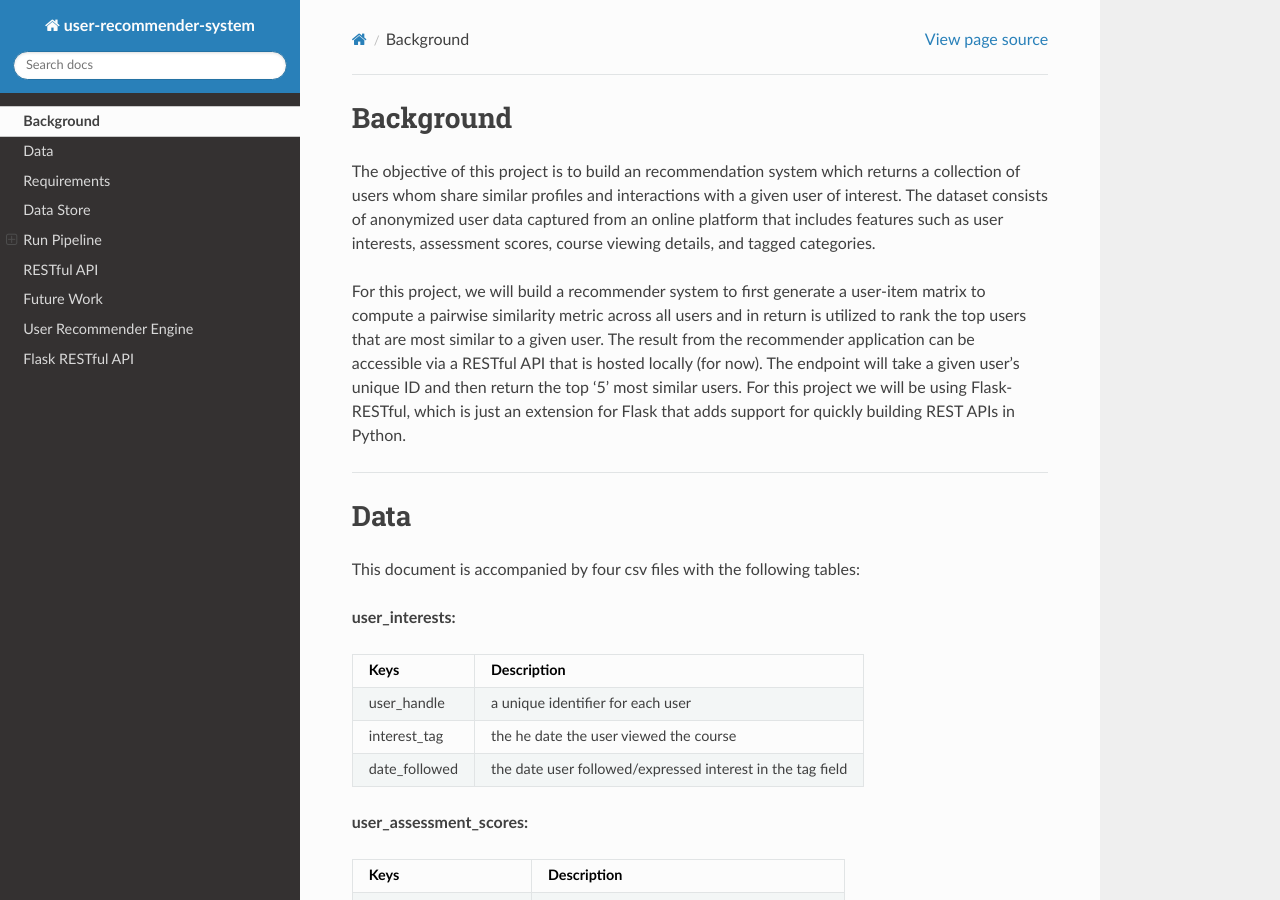
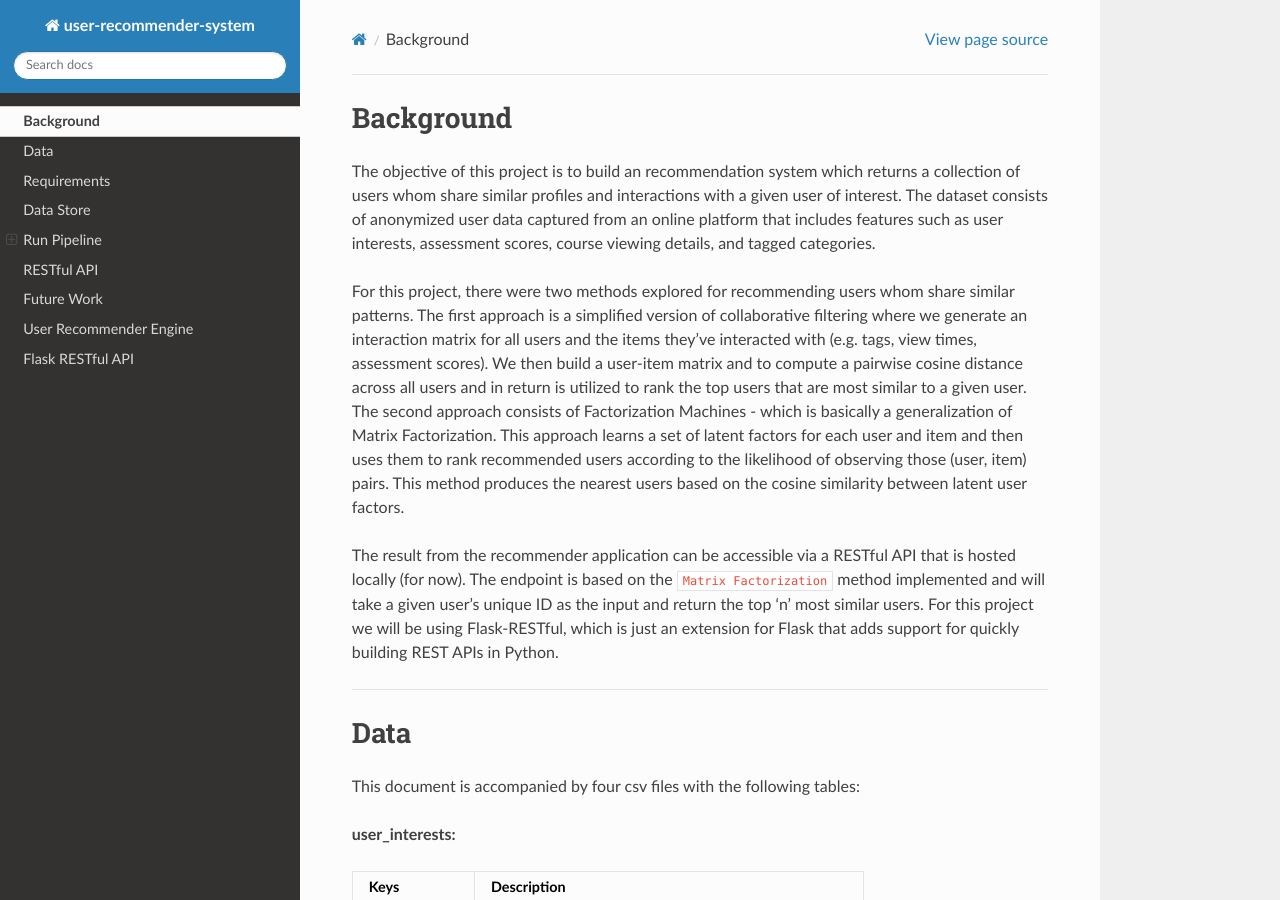
Before and after one commit to Tsmith5151/recommendation-systems, a Sphinx documentation site: the page built from docs/overview.md, in a window 1280 px wide and 900 px high. Built offline with Sphinx 7.4.7 and the Read the Docs theme 2.0.0, drawn with Linux system fonts in a browser that asks for light colours; some of the changed text lies outside the part shown.

Commit message:
update docs

````diff
--- a/docs/overview.md
+++ b/docs/overview.md
@@ -6,12 +6,23 @@ a given user of interest. The dataset consists of anonymized user data captured
 from an online platform that includes features such as user interests,
 assessment scores, course viewing details, and tagged categories.
 
-For this project, we will build a recommender system to first generate a
-user-item matrix to compute a pairwise similarity metric across all users and
-in return is utilized to rank the top users that are most similar to a given
-user. The result from the recommender application can be accessible via a RESTful
-API that is hosted locally (for now). The endpoint will take a given user's
-unique ID and then return the top '5' most similar users. For this project we
+For this project, there were two methods explored for recommending users whom
+share similar patterns. The first approach is a simplified version of
+collaborative filtering where we generate an interaction matrix for all users
+and the items they've interacted with (e.g. tags, view times, assessment
+scores). We then build a user-item matrix and to compute a pairwise cosine
+distance across all users and in return is utilized to rank the top users that
+are most similar to a given user. The second approach consists of Factorization
+Machines - which is basically a generalization of Matrix Factorization. This
+approach learns a set of latent factors for each user and item and then uses
+them to rank recommended users according to the likelihood of observing those
+(user, item) pairs. This method produces the nearest users based on the cosine
+similarity between latent user factors.
+
+The result from the recommender application can be accessible via a RESTful
+API that is hosted locally (for now). The endpoint is based on the `Matrix
+Factorization` method implemented and will take a given user's unique ID as the
+input and return the top 'n' most similar users. For this project we
 will be using Flask-RESTful, which is just an extension for Flask that adds
 support for quickly building REST APIs in Python.
 
@@ -219,7 +230,7 @@ id. The following command can be executed to return the same JSON object:
 python -m server.api --user_id 110
 ```
 
-**Output JSON**
+**Output JSON for Matrix Factorization Approach**
 
 ```json
 [
@@ -295,15 +306,20 @@ sparse matrix directly. Secondly, collaborative filtering methods also do not
 work well when a new user is added and has minimal information (e.g. cold-start
 problem).
 
-One approach to help with scaling is applying matrix factorization (MF). This
+One approach to help with scaling is implementing matrix factorization (MF). This
 method helps decompose a high dimensional feature space into a set of latent
 features. One common MF method is Singular value decomposition (SVD). In our
 case, truncatedSVD was applied and a minimum variance explained threshold
 parameter was set to return a series of latent features with lower dimensions.
 One observation to note at this stage is SVD can be very slow and expensive to
-compute. It would be recommended to explore other options such applying
-Alternating Least Square (ALS), in which the matrix factorization can computed
-in parallel.
+compute.
+
+As mentioned in the previous sections, for this project we will be
+utilizing the `turicreate` library and leveraging the `turicreate.SFrame` data
+structure (e.g. scalable dataframe), which data is stored column-wise, and is
+stored on persistent storage to help avoid being constrained by memory size.
+For more details on `SFrame`, check out the docs [here](https://apple.github.io/turicreate/docs/api/generated/turicreate.SFrame.html).
+
 
 **2.) Scalability**
 
````
Also changed, not shown: docs/recommender/engine.rst (+6 -6 lines), docs/index.rst (line endings or trailing spaces), docs/server/flaskapp.rst (line endings or trailing spaces).
